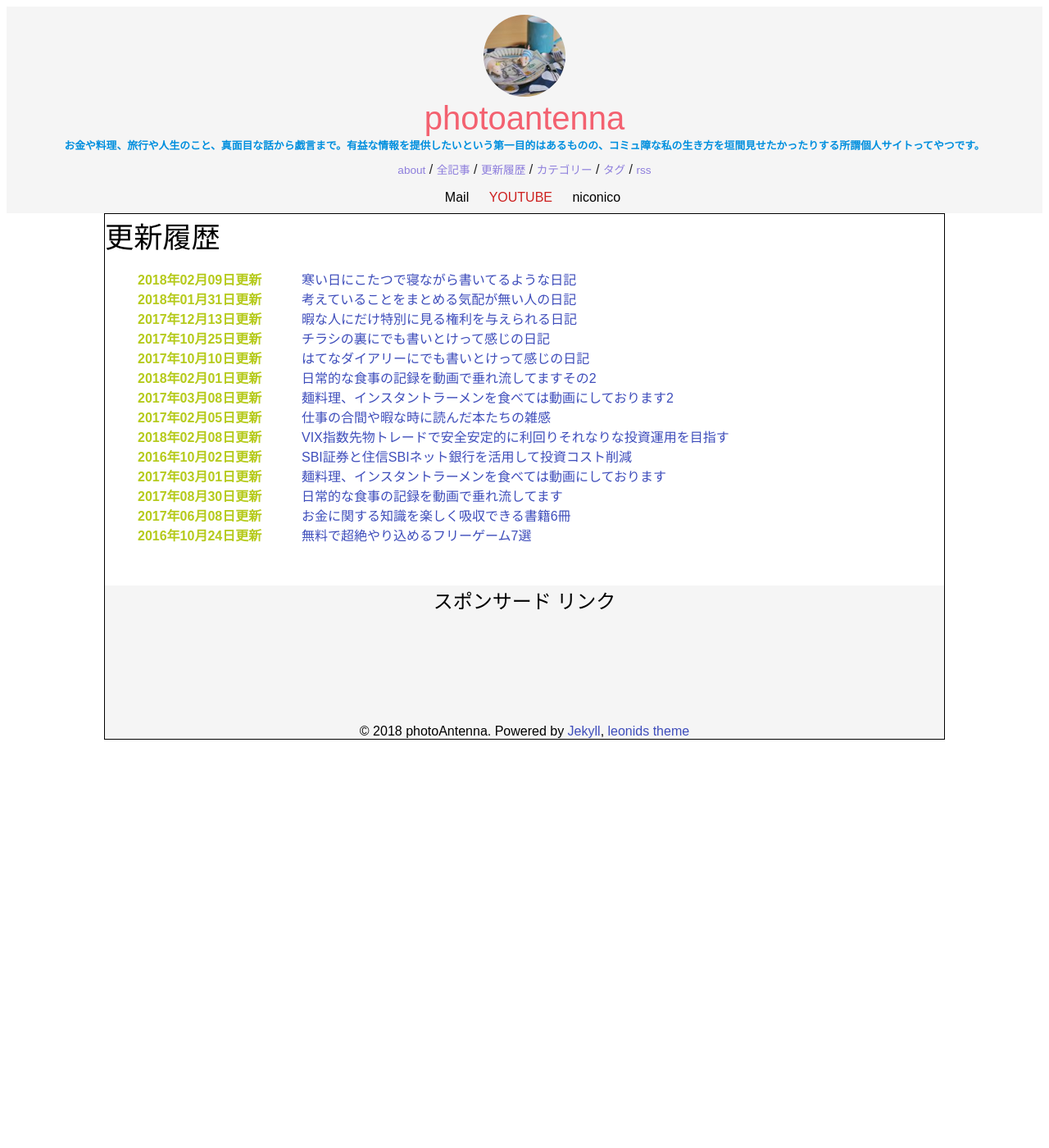
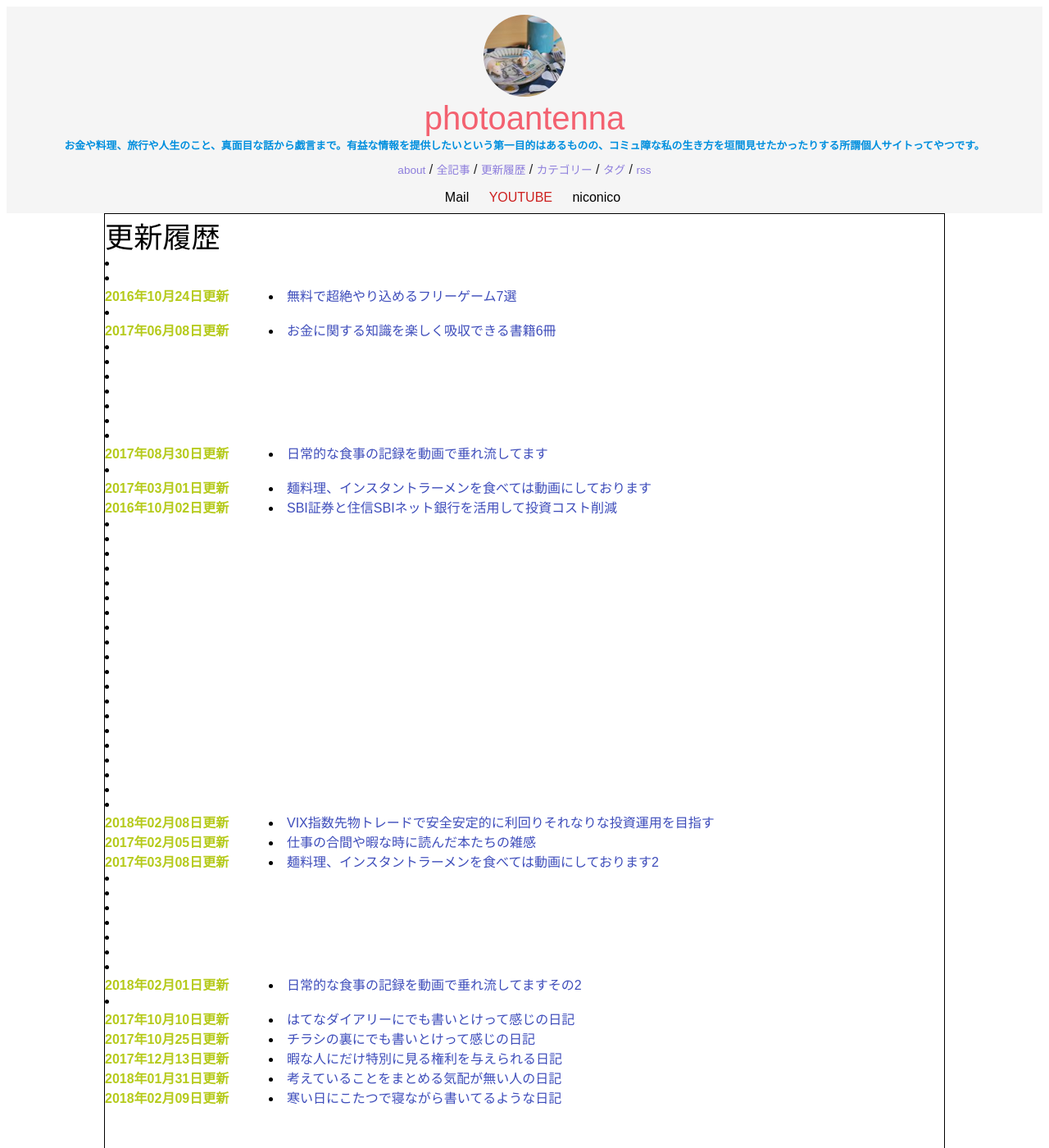
Before and after one commit to photoantenna/photoantenna.github.io, a Jekyll site: the page built from update.html, in a window 1280 px wide and 1400 px high. Shown: the whole window at 82% size. Built offline with Jekyll 4.4.1, drawn with Linux system fonts in a browser that asks for light colours.

Commit message:
Update update.html

```diff
--- a/update.html
+++ b/update.html
@@ -6,7 +6,7 @@
 
 <div class="archive">
   <div class="timeline" id="timeline">
-    {% assign updated = (site.posts | sort: 'updated_at') %}
+    {% assign updated = (site.posts | sort: 'updated_at') | reverse %}
     {% for post in updated %}
     {% unless post.next %}
 
```
